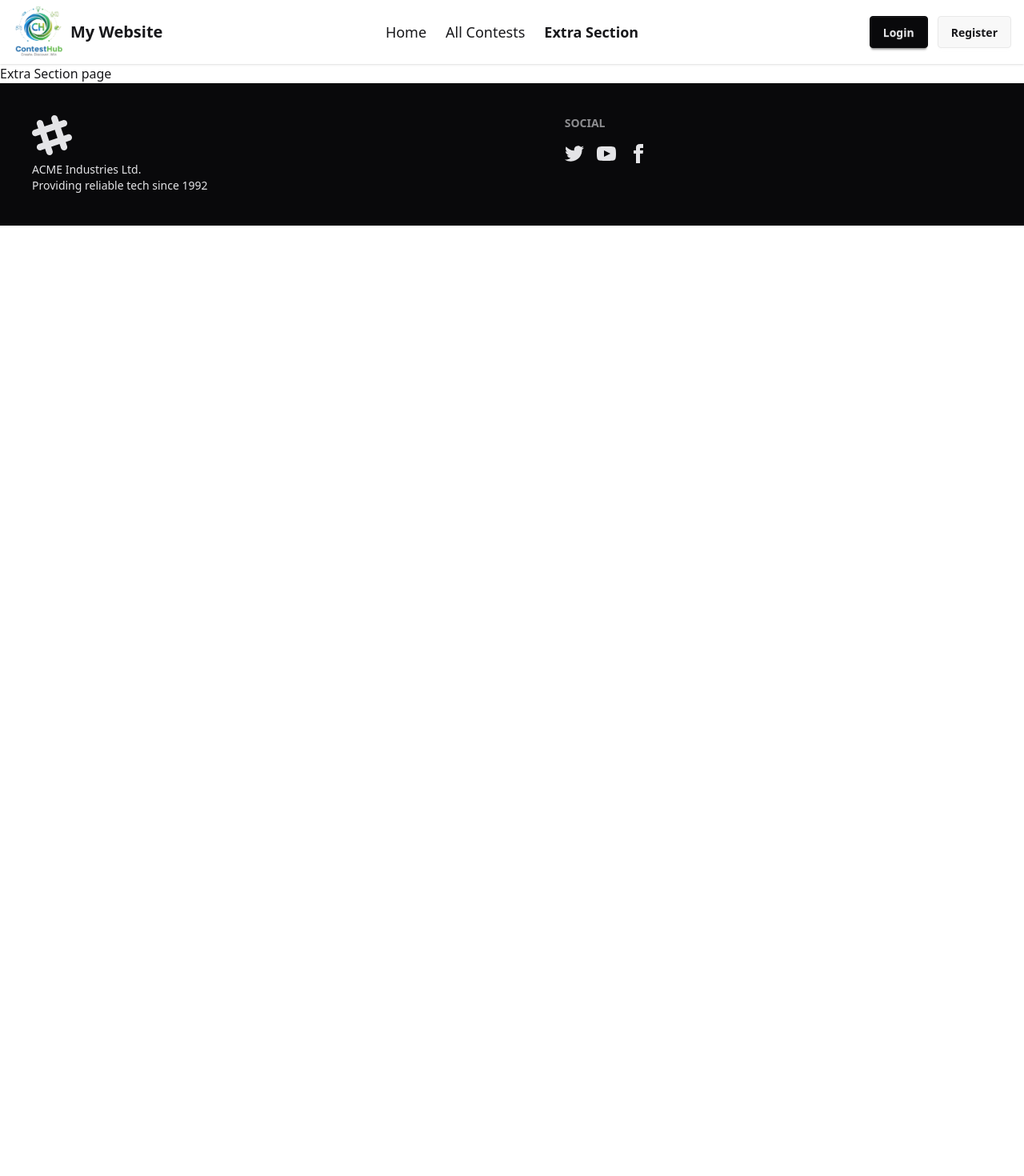
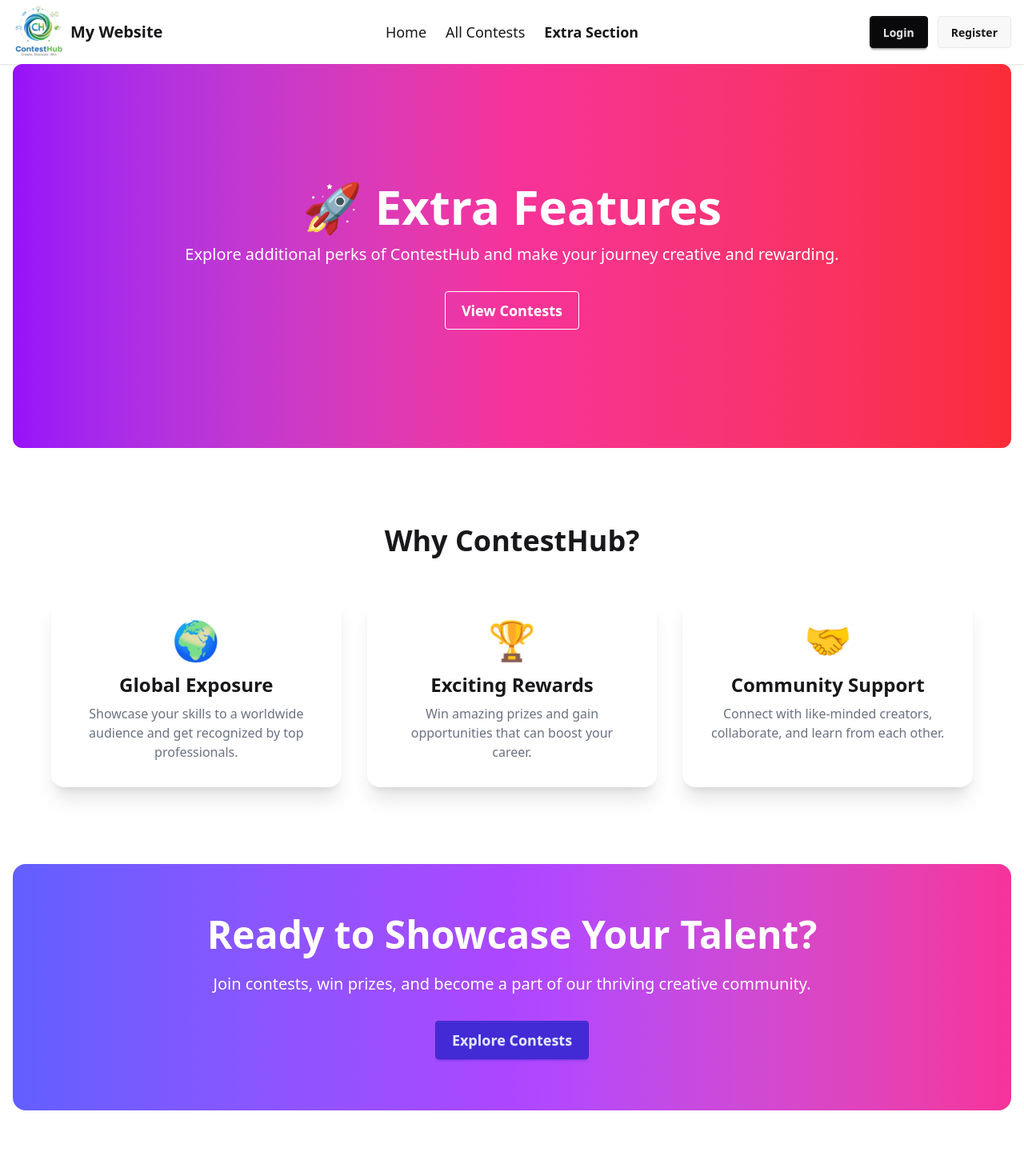
Before and after one commit to IftiGithub/contest-hub-client, a React (Vite) app: page /extra in a window 1280 px wide. Shown: the top 1470 px of the page at 80% size. Before the commit the page ends 800 px from the top, so only its background shows below. Built offline with nearby package versions, Linux system fonts and the light colour scheme; no server answers.

Commit message:
extra section done

```diff
--- a/src/pages/ExtraSection.jsx
+++ b/src/pages/ExtraSection.jsx
@@ -1,11 +1,102 @@
-import React from 'react';
+import { motion } from "framer-motion";
+import { Link } from "react-router";
+
+const features = [
+  {
+    title: "Global Exposure",
+    description:
+      "Showcase your skills to a worldwide audience and get recognized by top professionals.",
+    icon: "🌍",
+  },
+  {
+    title: "Exciting Rewards",
+    description:
+      "Win amazing prizes and gain opportunities that can boost your career.",
+    icon: "🏆",
+  },
+  {
+    title: "Community Support",
+    description:
+      "Connect with like-minded creators, collaborate, and learn from each other.",
+    icon: "🤝",
+  },
+];
 
 const ExtraSection = () => {
-    return (
-        <div>
-            <p>Extra Section page</p>
+  return (
+    <div className="px-4">
+
+      {/* ===== Hero Section ===== */}
+      <section className="relative h-[60vh] rounded-xl overflow-hidden mb-24">
+        <div className="absolute inset-0 bg-gradient-to-r from-purple-600 via-pink-500 to-red-500 flex items-center justify-center">
+          <motion.div
+            initial={{ opacity: 0, y: 50 }}
+            animate={{ opacity: 1, y: 0 }}
+            transition={{ duration: 1 }}
+            className="text-center text-white px-4"
+          >
+            <h1 className="text-5xl md:text-6xl font-extrabold mb-4">
+              🚀 Extra Features
+            </h1>
+            <p className="text-lg md:text-xl mb-8">
+              Explore additional perks of ContestHub and make your journey creative and rewarding.
+            </p>
+            <Link
+              to="/all-contest"
+              className="btn btn-outline btn-lg text-white hover:text-black hover:bg-white transition"
+            >
+              View Contests
+            </Link>
+          </motion.div>
         </div>
-    );
+      </section>
+
+      {/* ===== Feature Cards ===== */}
+      <section className="my-20 max-w-6xl mx-auto">
+        <h2 className="text-4xl font-bold text-center mb-12">Why ContestHub?</h2>
+        <div className="grid md:grid-cols-3 gap-8">
+          {features.map((feature, idx) => (
+            <motion.div
+              key={idx}
+              whileHover={{ scale: 1.05 }}
+              className="bg-white rounded-2xl shadow-xl p-8 text-center"
+            >
+              <div className="text-5xl mb-4">{feature.icon}</div>
+              <h3 className="text-2xl font-bold mb-2">{feature.title}</h3>
+              <p className="text-gray-500">{feature.description}</p>
+            </motion.div>
+          ))}
+        </div>
+      </section>
+
+      {/* ===== Call to Action ===== */}
+      <section className="my-24 bg-gradient-to-r from-indigo-500 via-purple-500 to-pink-500 rounded-2xl p-16 text-center text-white">
+        <motion.h2
+          initial={{ opacity: 0 }}
+          whileInView={{ opacity: 1 }}
+          viewport={{ once: true }}
+          className="text-4xl md:text-5xl font-extrabold mb-6"
+        >
+          Ready to Showcase Your Talent?
+        </motion.h2>
+        <motion.p
+          initial={{ opacity: 0 }}
+          whileInView={{ opacity: 1 }}
+          transition={{ delay: 0.2 }}
+          className="text-lg md:text-xl mb-8"
+        >
+          Join contests, win prizes, and become a part of our thriving creative community.
+        </motion.p>
+        <Link
+          to="/all-contest"
+          className="btn btn-lg btn-primary"
+        >
+          Explore Contests
+        </Link>
+      </section>
+
+    </div>
+  );
 };
 
 export default ExtraSection;
--- a/src/pages/Home.jsx
+++ b/src/pages/Home.jsx
@@ -8,7 +8,27 @@
     getRecentWinners,
     searchContests,
 } from "../api/contest_api";
-import WhyJoin from "../components/home/WhyJoin";
+const features = [
+    {
+        title: "Global Exposure",
+        description:
+            "Showcase your skills to a worldwide audience and get recognized by top professionals.",
+        icon: "🌍",
+    },
+    {
+        title: "Exciting Rewards",
+        description:
+            "Win amazing prizes and gain opportunities that can boost your career.",
+        icon: "🏆",
+    },
+    {
+        title: "Community Support",
+        description:
+            "Connect with like-minded creators, collaborate, and learn from each other.",
+        icon: "🤝",
+    },
+];
+
 
 const bannerImages = [
     "https://images.unsplash.com/photo-1521737604893-d14cc237f11d",
@@ -184,7 +204,7 @@
                 </div>
 
                 <div className="text-center mt-10">
-                    <Link to="/all-contests" className="btn btn-outline btn-wide">
+                    <Link to="/all-contest" className="btn btn-outline btn-wide">
                         Show All Contests
                     </Link>
                 </div>
@@ -257,7 +277,22 @@
 
 
             {/* ======================= EXTRA SECTION ======================= */}
-            <WhyJoin></WhyJoin>
+            <section className="my-20 max-w-6xl mx-auto">
+                <h2 className="text-4xl font-bold text-center mb-12">Why ContestHub?</h2>
+                <div className="grid md:grid-cols-3 gap-8">
+                    {features.map((feature, idx) => (
+                        <motion.div
+                            key={idx}
+                            whileHover={{ scale: 1.05 }}
+                            className="bg-white rounded-2xl shadow-xl p-8 text-center"
+                        >
+                            <div className="text-5xl mb-4">{feature.icon}</div>
+                            <h3 className="text-2xl font-bold mb-2">{feature.title}</h3>
+                            <p className="text-gray-500">{feature.description}</p>
+                        </motion.div>
+                    ))}
+                </div>
+            </section>
         </div>
     );
 };
```
